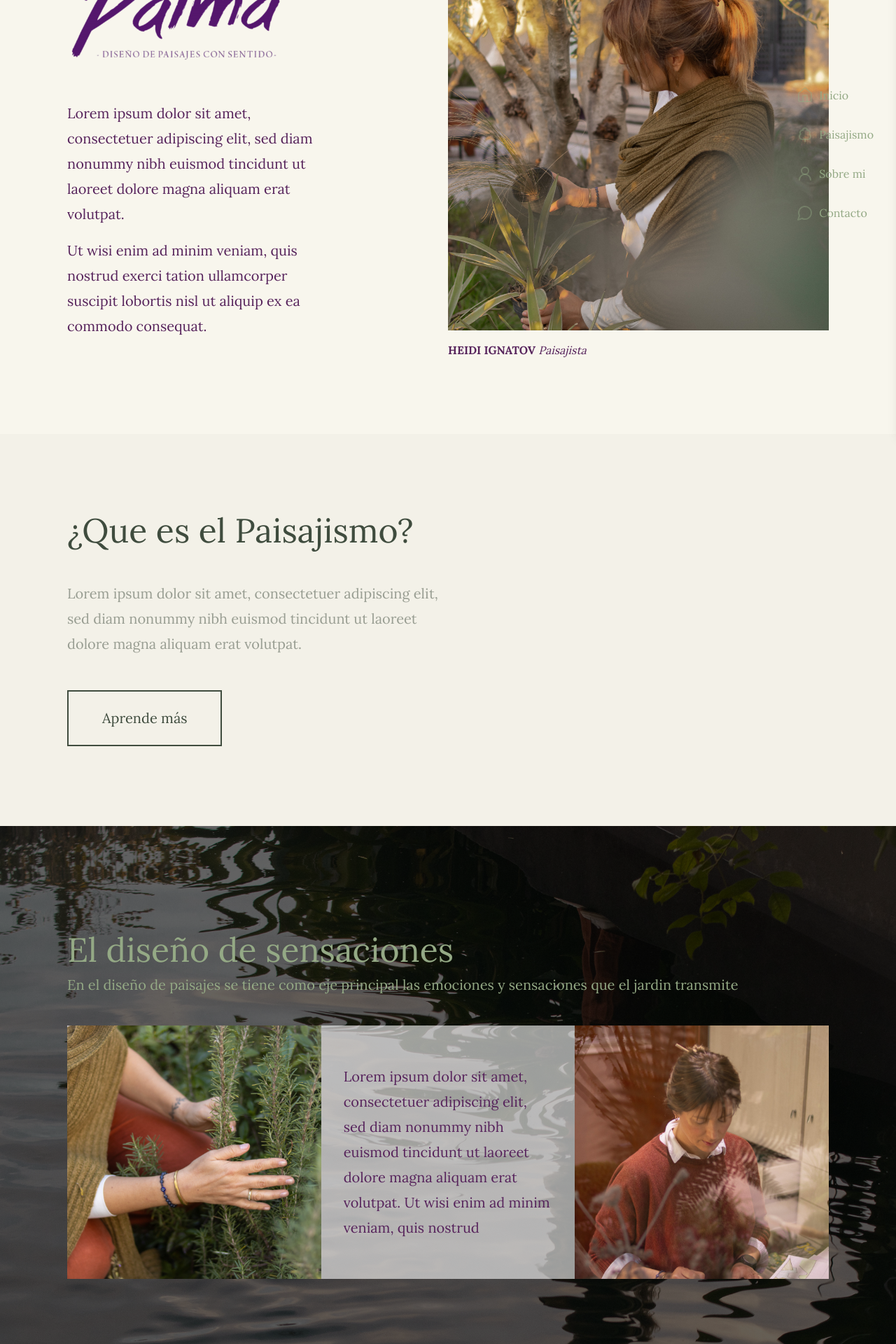
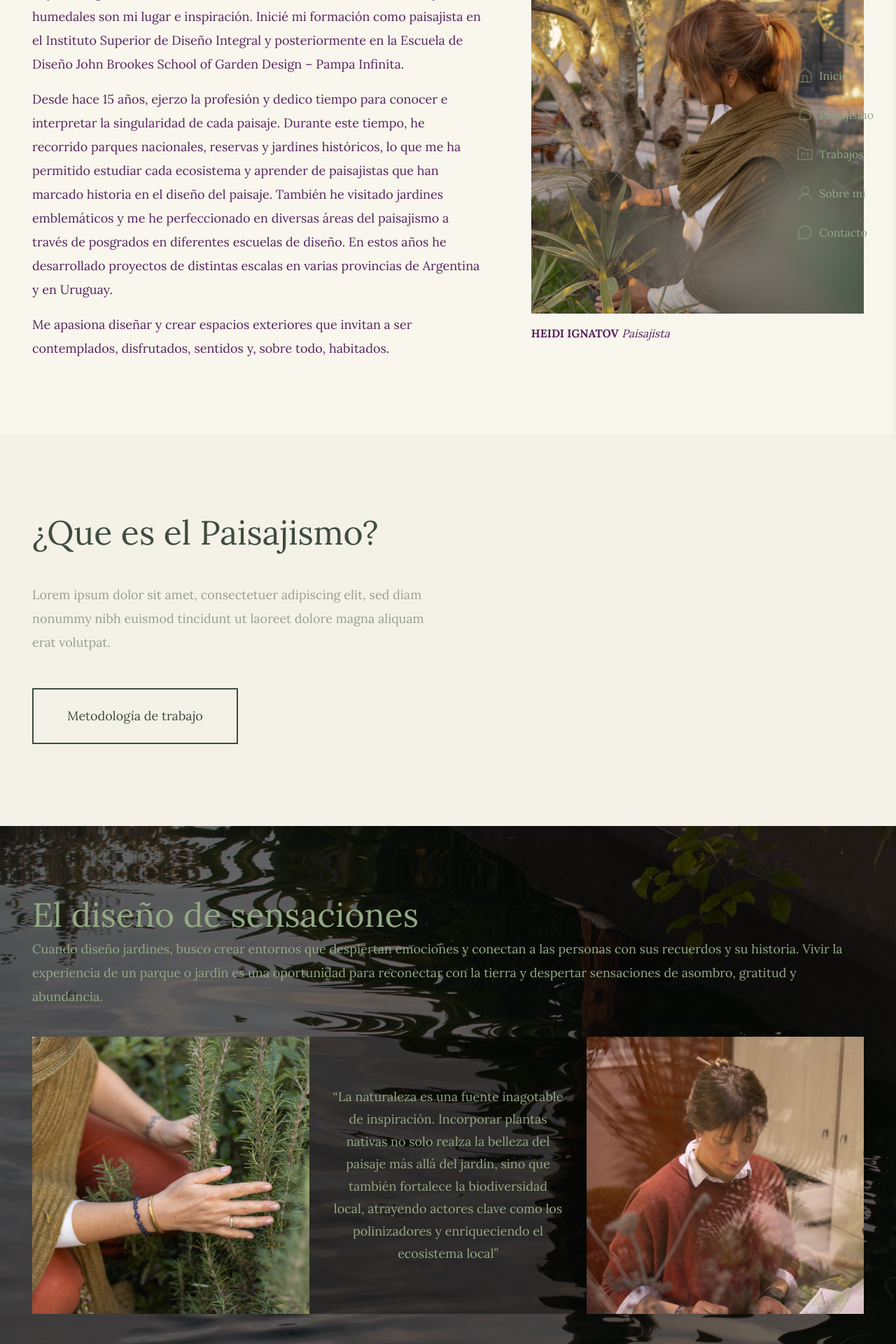
Before and after one commit to MatiasBaezaGraf/palma-paisajismo, a Next.js app: page /home in a window 1280 px wide. Shown: the part 180-2100 px from the top of the page at 70% size. Built offline with nearby package versions, Linux system fonts and the light colour scheme.

Commit message:
first major feedback changes - in progress

```diff
--- a/src/app/home/@footer/page.tsx
+++ b/src/app/home/@footer/page.tsx
@@ -5,7 +5,7 @@ export default function Footer() {
 	return (
 		<div>
 			<div className="py-12 xl:h-[20vh] flex center bg-black/[0.02]">
-				<div className="flex flex-col xl:flex-row gap-4 xl:gap-0 w-full items-start justify-center max-w-[640px] xl:max-w-[1120px] text-accent-primary text-sm px-4">
+				<div className="flex flex-col xl:flex-row gap-4 xl:gap-0 w-full items-start justify-center max-w-[640px] xl:max-w-[1220px] text-accent-primary text-sm px-4">
 					<div className="xl:w-1/4">
 						<Logo size={30} />
 					</div>
--- a/src/app/home/@inicio/page.tsx
+++ b/src/app/home/@inicio/page.tsx
@@ -1,32 +1,44 @@
-import { Logo } from "@/components/Logo";
+// import { Logo } from "@/components/Logo";
 import Image from "next/image";
 
 export default function Inicio() {
 	return (
 		<div id="inicio">
-			<div className="py-12 xl:min-h-screen flex center">
-				<div className="flex flex-col xl:flex-row items-start justify-center max-w-[640px] xl:max-w-[1120px] text-accent-primary px-4 gap-6 xl:gap-0">
-					<div className="flex flex-col justify-center items-start gap-4 xl:w-1/2">
-						<div className="hidden xl:block">
+			<div className="py-12 xl:min-h-screen flex center pt-24">
+				<div className="flex flex-col xl:flex-row items-start justify-center max-w-[640px] xl:max-w-[1220px] text-accent-primary px-4 gap-6 xl:gap-0">
+					<div className="flex flex-col justify-center items-start gap-4 xl:w-3/5">
+						{/* <div className="hidden xl:block">
 							<Logo size={80} />
 						</div>
 						<div className="xl:hidden">
 							<Logo size={30} />
-						</div>
-						<p className="text-base xl:text-xl xl:w-2/3 leading-8 xl:leading-9">
-							Lorem ipsum dolor sit amet, consectetuer adipiscing elit, sed diam
-							nonummy nibh euismod tincidunt ut laoreet dolore magna aliquam
-							erat volutpat.
+						</div> */}
+						<p className="text-base xl:text-lg xl:w-[90%] leading-8 xl:leading-[34px]">
+							Soy Heidi Ignatov, actualmente vivo en Entre Ríos, donde las
+							colinas y los humedales son mi lugar e inspiración. Inicié mi
+							formación como paisajista en el Instituto Superior de Diseño
+							Integral y posteriormente en la Escuela de Diseño John Brookes
+							School of Garden Design – Pampa Infinita.
 						</p>
-
-						<p className="text-base xl:text-xl xl:w-2/3 leading-8 xl:leading-9">
-							Ut wisi enim ad minim veniam, quis nostrud exerci tation
-							ullamcorper suscipit lobortis nisl ut aliquip ex ea commodo
-							consequat.
+						<p className="text-base xl:text-lg xl:w-[90%] leading-8 xl:leading-[34px]">
+							Desde hace 15 años, ejerzo la profesión y dedico tiempo para
+							conocer e interpretar la singularidad de cada paisaje. Durante
+							este tiempo, he recorrido parques nacionales, reservas y jardines
+							históricos, lo que me ha permitido estudiar cada ecosistema y
+							aprender de paisajistas que han marcado historia en el diseño del
+							paisaje. También he visitado jardines emblemáticos y me he
+							perfeccionado en diversas áreas del paisajismo a través de
+							posgrados en diferentes escuelas de diseño. En estos años he
+							desarrollado proyectos de distintas escalas en varias provincias
+							de Argentina y en Uruguay.
+						</p>
+						<p className="text-base xl:text-lg xl:w-[90%] leading-8 xl:leading-[34px]">
+							Me apasiona diseñar y crear espacios exteriores que invitan a ser
+							contemplados, disfrutados, sentidos y, sobre todo, habitados.
 						</p>
 					</div>
 
-					<div className="flex flex-col items-start justify-center gap-1 xl:gap-4 xl:w-1/2">
+					<div className="flex flex-col items-start justify-center gap-1 xl:gap-4 xl:w-2/5">
 						<Image
 							src="/images/image_landing.jpg"
 							alt="Landscape"
--- a/src/app/home/@paisajismo1/page.tsx
+++ b/src/app/home/@paisajismo1/page.tsx
@@ -4,10 +4,10 @@ export default function Paisajismo1() {
 	return (
 		<div id="paisajismo">
 			<div className="py-12 xl:min-h-[70vh] flex center bg-black/[0.02]">
-				<div className="flex flex-row items-start justify-center max-w-[640px] xl:max-w-[1120px] text-accent-secondary px-4">
+				<div className="flex flex-row items-start justify-center max-w-[640px] xl:max-w-[1220px] text-accent-secondary px-4">
 					<div className="flex flex-col justify-center items-start gap-8 xl:gap-12">
 						<h2 className="text-2xl xl:text-5xl">¿Que es el Paisajismo?</h2>
-						<p className="text-base xl:text-xl xl:w-1/2 leading-8 xl:leading-9 text-accent-secondary/50">
+						<p className="text-base xl:text-lg xl:w-1/2 leading-8 xl:leading-[34px] text-accent-secondary/50">
 							Lorem ipsum dolor sit amet, consectetuer adipiscing elit, sed diam
 							nonummy nibh euismod tincidunt ut laoreet dolore magna aliquam
 							erat volutpat.
@@ -15,9 +15,9 @@ export default function Paisajismo1() {
 
 						<Link
 							href={"#paisajismo2"}
-							className="border-accent-secondary hover:bg-black/10 text-base xl:text-xl border-2 px-8 py-4 xl:px-12 xl:py-6"
+							className="border-accent-secondary hover:bg-black/10 text-base xl:text-lg border-2 px-8 py-4 xl:px-12 xl:py-6"
 						>
-							Aprende más
+							Metodología de trabajo
 						</Link>
 					</div>
 				</div>
--- a/src/app/home/@paisajismo2/page.tsx
+++ b/src/app/home/@paisajismo2/page.tsx
@@ -4,12 +4,15 @@ export default function Paisajismo2() {
 	return (
 		<div id="paisajismo2" className="bg-pool bg-cover">
 			<div className="py-12 xl:min-h-screen flex center bg-black/60">
-				<div className="flex flex-row items-start justify-center max-w-[640px] xl:max-w-[1120px] text-accent-alternative px-4">
+				<div className="flex flex-row items-start justify-center max-w-[640px] xl:max-w-[1220px] text-accent-alternative px-4">
 					<div className="flex flex-col justify-center items-start gap-8 xl:gap-2">
 						<h2 className="text-2xl xl:text-5xl">El diseño de sensaciones</h2>
-						<p className="text-base xl:text-xl leading-8 xl:leading-9">
-							En el diseño de paisajes se tiene como eje principal las emociones
-							y sensaciones que el jardin transmite
+						<p className="text-base xl:text-lg leading-8 xl:leading-[34px]">
+							Cuando diseño jardines, busco crear entornos que despiertan
+							emociones y conectan a las personas con sus recuerdos y su
+							historia. Vivir la experiencia de un parque o jardín es una
+							oportunidad para reconectar con la tierra y despertar sensaciones
+							de asombro, gratitud y abundancia.
 						</p>
 
 						<div className="flex flex-col gap-2">
@@ -22,12 +25,13 @@ export default function Paisajismo2() {
 										className="object-cover"
 									/>
 								</div>
-								<div className="hidden xl:flex basis-1/3 center aspect-square bg-white/60">
-									<p className="text-xl leading-9 p-8 text-accent-primary">
-										Lorem ipsum dolor sit amet, consectetuer adipiscing elit,
-										sed diam nonummy nibh euismod tincidunt ut laoreet dolore
-										magna aliquam erat volutpat. Ut wisi enim ad minim veniam,
-										quis nostrud
+								<div className="hidden xl:flex basis-1/3 center aspect-square bg-black/40">
+									<p className="text-lg text-center leading-8 p-8 text-accent-alternative">
+										“La naturaleza es una fuente inagotable de inspiración.
+										Incorporar plantas nativas no solo realza la belleza del
+										paisaje más allá del jardín, sino que también fortalece la
+										biodiversidad local, atrayendo actores clave como los
+										polinizadores y enriqueciendo el ecosistema local”
 									</p>
 								</div>
 								<div className="basis-1/2 xl:basis-1/3 relative aspect-square">
--- a/src/app/home/@procesos1/page.tsx
+++ b/src/app/home/@procesos1/page.tsx
@@ -3,12 +3,12 @@ export default function Procesos1() {
 		<div>
 			<div className="xl:min-h-screen flex flex-col center">
 				<div className="h-[10vh] xl:h-[15vh] w-full flex items-center bg-black/[0.02]">
-					<div className="max-w-[640px] xl:max-w-[1120px] w-full mx-auto text-accent-secondary flex justify-start px-4">
+					<div className="max-w-[640px] xl:max-w-[1220px] w-full mx-auto text-accent-secondary flex justify-start px-4">
 						<h2 className="text-2xl xl:text-5xl">Mis procesos creativos</h2>
 					</div>
 				</div>
 				<div className="h-[50vh] xl:h-[85vh] w-full bg-workspace bg-cover bg-center">
-					<div className="flex flex-row items-start justify-center max-w-[640px] xl:max-w-[1120px] text-accent-secondary"></div>
+					<div className="flex flex-row items-start justify-center max-w-[640px] xl:max-w-[1220px] text-accent-secondary"></div>
 				</div>
 			</div>
 		</div>
--- a/src/app/home/@procesos2/page.tsx
+++ b/src/app/home/@procesos2/page.tsx
@@ -9,7 +9,7 @@ export default function Procesos2() {
 					suscipit lobortis nisl ut aliquip ex ea commodo consequat.
 				</p>
 
-				<div className="flex flex-row items-start justify-between max-w-[640px] xl:max-w-[1120px] text-accent-primary px-4 gap-2 xl:gap-0">
+				<div className="flex flex-row items-start justify-between max-w-[640px] xl:max-w-[1220px] text-accent-primary px-4 gap-2 xl:gap-0">
 					<div className="flex flex-col justify-center items-start gap-4 xl:w-2/5">
 						<div>
 							<Image
@@ -51,7 +51,7 @@ export default function Procesos2() {
 
 				<div
 					id="contacto"
-					className="flex w-full justify-between max-w-[640px] xl:max-w-[1120px] gap-10 py-12 xl:pt-40 px-4"
+					className="flex w-full justify-between max-w-[640px] xl:max-w-[1220px] gap-10 py-12 xl:pt-40 px-4"
 				>
 					{/* Contact form */}
 					<form className="flex flex-col justify-center items-start gap-4 w-full xl:basis-3/5">
--- a/src/app/home/@trabajo/page.tsx
+++ b/src/app/home/@trabajo/page.tsx
@@ -4,9 +4,9 @@ export default function Trabajo() {
 	return (
 		<div id="trabajo">
 			<div className="py-12 xl:min-h-[80vh] flex center bg-black/[0.02]">
-				<div className="flex flex-row justify-start max-w-[640px] xl:max-w-[1120px] w-full text-accent-secondary px-4">
+				<div className="flex flex-row justify-start max-w-[640px] xl:max-w-[1220px] w-full text-accent-secondary px-4">
 					<div className="flex flex-col justify-center items-start gap-8 flex-1">
-						<h2 className="text-2xl xl:text-5xl">Un poco de mi trabajo</h2>
+						<h2 className="text-2xl xl:text-5xl">Trabajos</h2>
 
 						<div className="w-full grid grid-cols-2 gap-3 xl:h-[70%]">
 							<GardenShow
--- a/src/app/layout.tsx
+++ b/src/app/layout.tsx
@@ -1,6 +1,7 @@
 import { Lora } from "next/font/google";
 import type { Metadata } from "next";
 import "./globals.css";
+import { Logo } from "@/components/Logo";
 
 const lora = Lora({
 	display: "swap",
@@ -19,7 +20,10 @@ export default function RootLayout({
 }>) {
 	return (
 		<html lang="en">
-			<body className={`${lora.className} antialiased  bg-background`}>
+			<body className={`${lora.className} antialiased relative  bg-background`}>
+				<div className="px-4 opacity-70 z-20 left-1/2 transform -translate-x-1/2 fixed w-full max-w-[640px] xl:max-w-[1220px]  ">
+					<Logo size={36} />
+				</div>
 				{children}
 			</body>
 		</html>
--- a/src/components/Logo.tsx
+++ b/src/components/Logo.tsx
@@ -10,7 +10,7 @@ export const Logo = ({ size = 16 }: { size?: number }) => {
 			className="relative"
 		>
 			<Image
-				src={"/images/logo.svg"}
+				src={"/images/logo_simple.svg"}
 				alt="Logo de la tienda"
 				layout="fill"
 				fill
--- a/src/components/SideMenu.tsx
+++ b/src/components/SideMenu.tsx
@@ -1,6 +1,7 @@
 "use client";
 
 import {
+	FolderKanban,
 	House,
 	Menu,
 	MessageCircle,
@@ -31,6 +32,13 @@ export const SideMenu = () => {
 				>
 					<TreeDeciduous className="text-accent-alternative/40" size={24} />
 					<p className="text-base text-accent-alternative">Paisajismo</p>
+				</a>
+				<a
+					href="#trabajo"
+					className="flex flex-row justify-start gap-2 w-full px-8 py-4 hover:bg-accent-alternative/10"
+				>
+					<FolderKanban className="text-accent-alternative/40" size={24} />
+					<p className="text-base text-accent-alternative">Trabajos</p>
 				</a>
 				<a
 					href="#sobremi"
@@ -97,6 +105,14 @@ export const SideMenu = () => {
 							<p className="text-base text-accent-alternative">Paisajismo</p>
 						</a>
 						<a
+							href="#trabajo"
+							className="flex flex-row justify-start gap-2 w-full px-8 py-4 hover:bg-accent-alternative/10"
+							onClick={closeMenu}
+						>
+							<FolderKanban className="text-accent-alternative/40" size={24} />
+							<p className="text-base text-accent-alternative">Trabajos</p>
+						</a>
+						<a
 							href="#sobremi"
 							className="flex flex-row justify-start gap-2 w-full px-8 py-4 hover:bg-accent-alternative/10"
 							onClick={closeMenu}
```
Also changed, not shown: src/app/home/@acerca/page.tsx (+4 -4 lines), public/images/logo_simple.svg (added).
